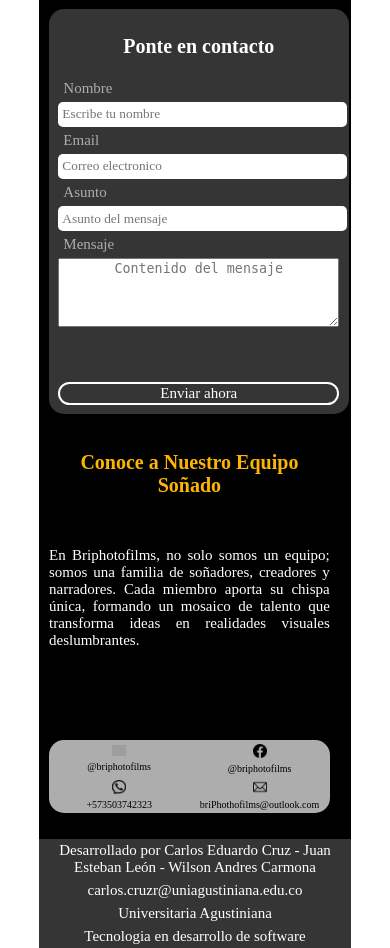
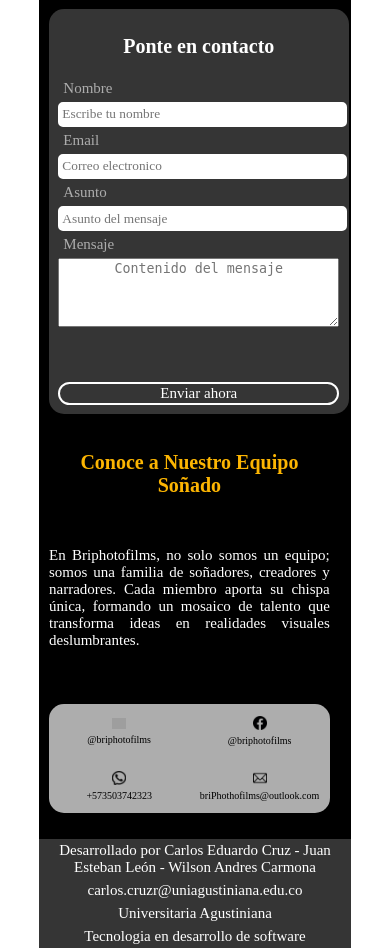
Before and after one commit to EduardoCR91/Proyecto-BriPhoto, a PHP site: page /Contact.html in a window 390 px wide. Shown: the part 561-1509 px from the top of the page. Run offline with PHP 8.4, Linux system fonts and the light colour scheme; grey boxes are pictures that could not be loaded.

Commit message:
Update cssContacto.css
Ajuste de los media querys para responsividad

```diff
--- a/cssContacto.css
+++ b/cssContacto.css
@@ -336,7 +336,6 @@ footer{
 }
 
 /******************Secciones de media querys/******************/
-
 @media (max-width: 800px){
     .barra-nav{
         display: flex;
@@ -462,13 +461,13 @@ footer{
     }
     .texto-creativo{
         padding: 0;
-        height: 80%;
+        height: 70%;
     }
     .text-logos ul{
         display: flex;
         flex-wrap: wrap;
         background-color: var(--gray);
-        height: 20%;
+        height: 30%;
         width: 100%;
         padding: 0;
         justify-content: space-between;
```
